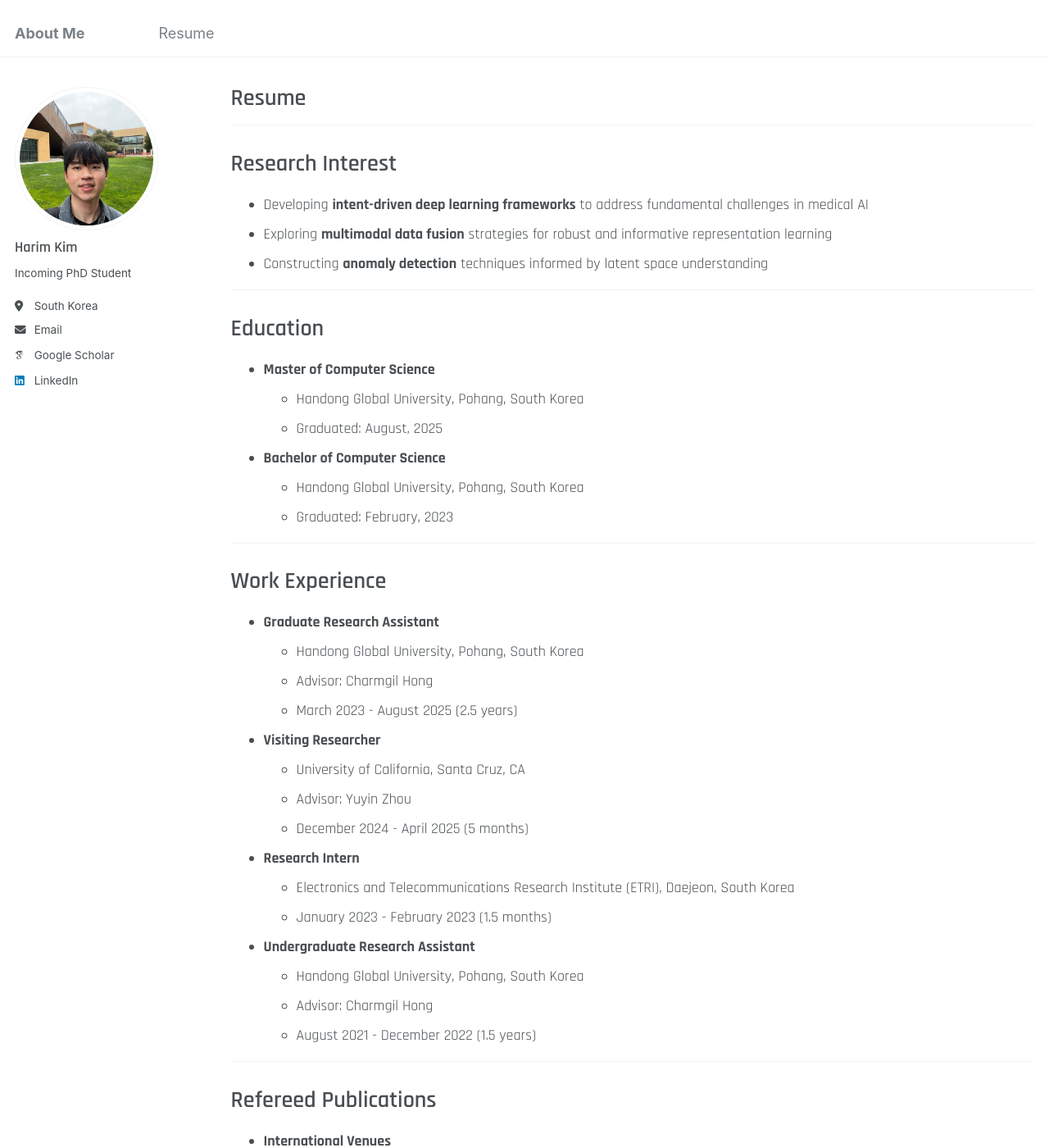
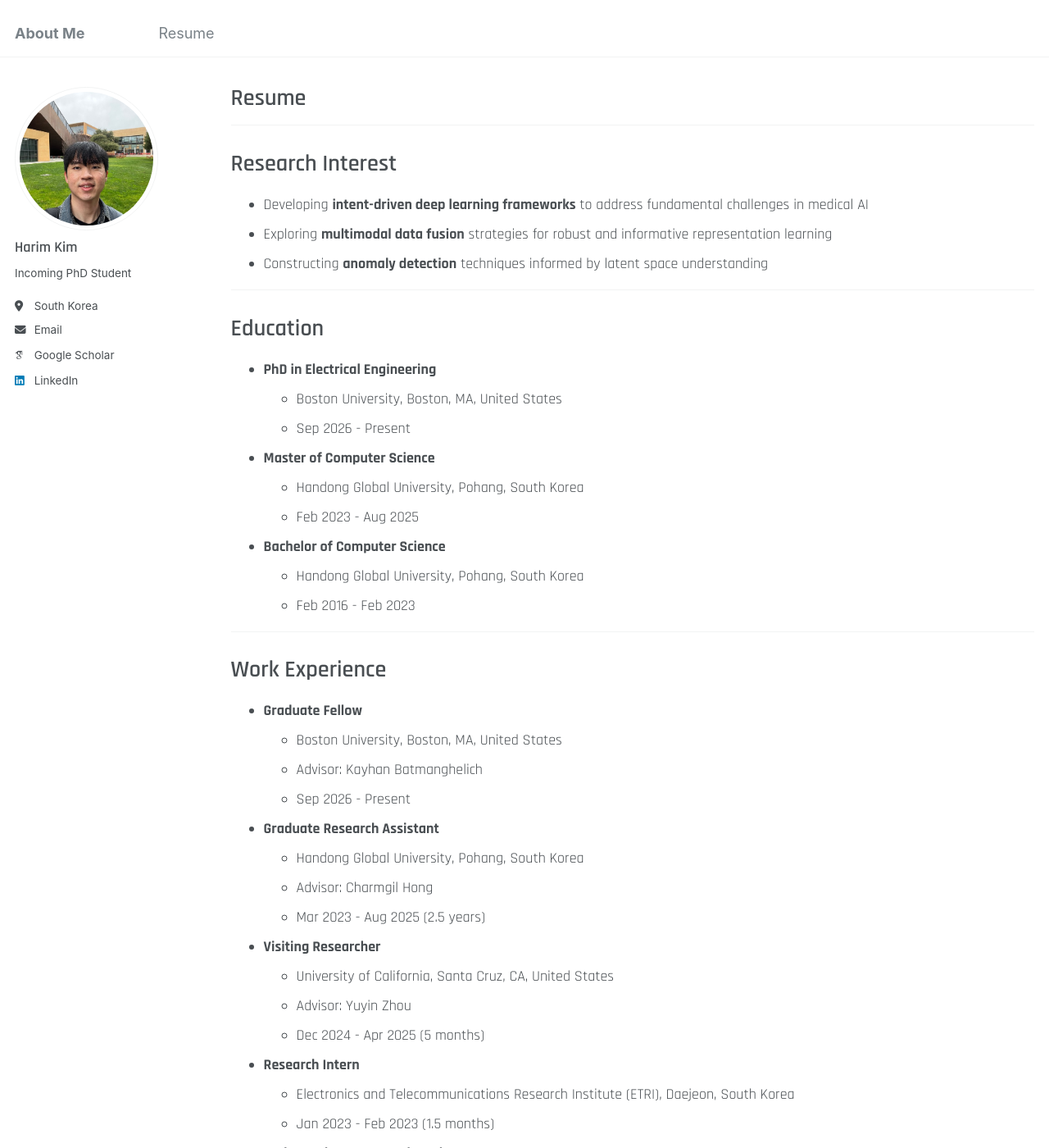
Before and after one commit to hrkim153/hrkim153.github.io, a Jekyll site: the page built from _pages/cv.md, in a window 1280 px wide and 1400 px high. Shown: the whole window at 82% size. Built offline with Jekyll 4.4.1, drawn with Linux system fonts in a browser that asks for light colours; some web fonts are replaced; some of the changed text lies outside the part shown.

Commit message:
Update cv.md

```diff
--- a/_pages/cv.md
+++ b/_pages/cv.md
@@ -20,32 +20,39 @@ Research Interest
 
 Education
 ======
+- **PhD in Electrical Engineering**
+  - Boston University, Boston, MA, United States
+  - Sep 2026 - Present
 - **Master of Computer Science**
   - Handong Global University, Pohang, South Korea
-  - Graduated: August, 2025
+  - Feb 2023 - Aug 2025
 - **Bachelor of Computer Science**
   - Handong Global University, Pohang, South Korea
-  - Graduated: February, 2023
+  - Feb 2016 - Feb 2023
 
 ---
 
 Work Experience
 ======
+- **Graduate Fellow**
+  - Boston University, Boston, MA, United States
+  - Advisor: Kayhan Batmanghelich
+  - Sep 2026 - Present
 - **Graduate Research Assistant**
   - Handong Global University, Pohang, South Korea
   - Advisor: Charmgil Hong
-  - March 2023 - August 2025 (2.5 years)
+  - Mar 2023 - Aug 2025 (2.5 years)
 - **Visiting Researcher**
-  - University of California, Santa Cruz, CA
+  - University of California, Santa Cruz, CA, United States
   - Advisor: Yuyin Zhou
-  - December 2024 - April 2025 (5 months)
+  - Dec 2024 - Apr 2025 (5 months)
 - **Research Intern**
   - Electronics and Telecommunications Research Institute (ETRI), Daejeon, South Korea
-  - January 2023 - February 2023 (1.5 months)
+  - Jan 2023 - Feb 2023 (1.5 months)
 - **Undergraduate Research Assistant**
   - Handong Global University, Pohang, South Korea
   - Advisor: Charmgil Hong
-  - August 2021 - December 2022 (1.5 years)
+  - Aug 2021 - Dec 2022 (1.5 years)
 
 ---
 
@@ -69,6 +76,7 @@ Refereed Publications
 Honors
 ======
 - **Distinguished Electrical Engineering Fellowship**. Boston University. March 2026.
+- **Hackers Bridge Scholarship**. Hackers Education Group. 2026
 - **Best Thesis Award**. Handong Global University. August 2025.
 - **Certificate of Appreciation**. Korean Institute of Information Scientists and Engineers (KIISE). July 2025
 - **Best Paper Award**. Handong Global University. November 2024.
```
